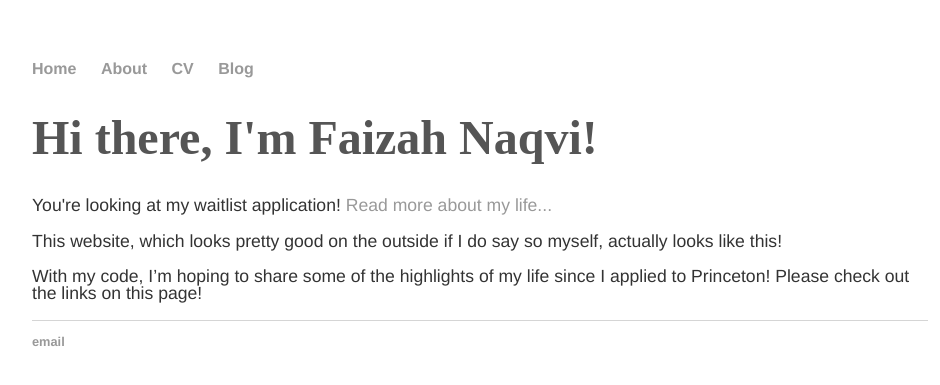
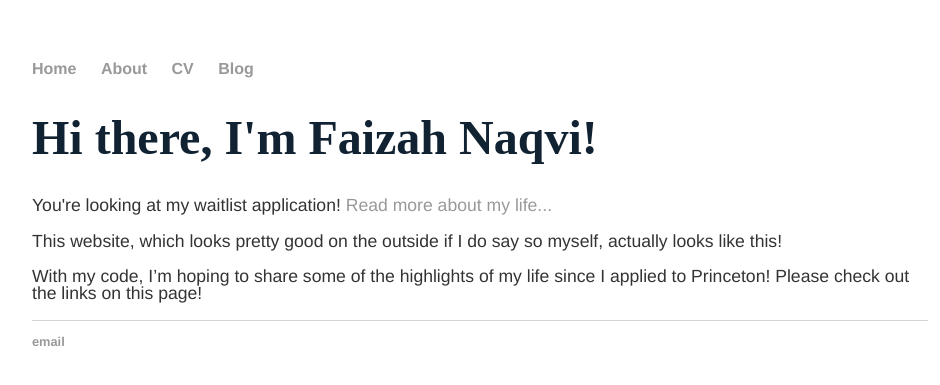
Before and after one commit to fnaqvi2151/fnaqvi2151.github.io, a Jekyll site: the page built from index.html, in a window 1280 px wide. Shown: the top 385 px of the page, without its empty margins (160-1100 px from the left). Built offline with Jekyll 4.4.1, drawn with Linux system fonts in a browser that asks for light colours.

Commit message:
Update main.css

```diff
--- a/css/main.css
+++ b/css/main.css
@@ -21,7 +21,7 @@ a:hover {
 }
 h1 {
     font-size: 3em;
-    color: #555;
+    color: #123;
 }
 p {
     font-size: 1.1em;
```
